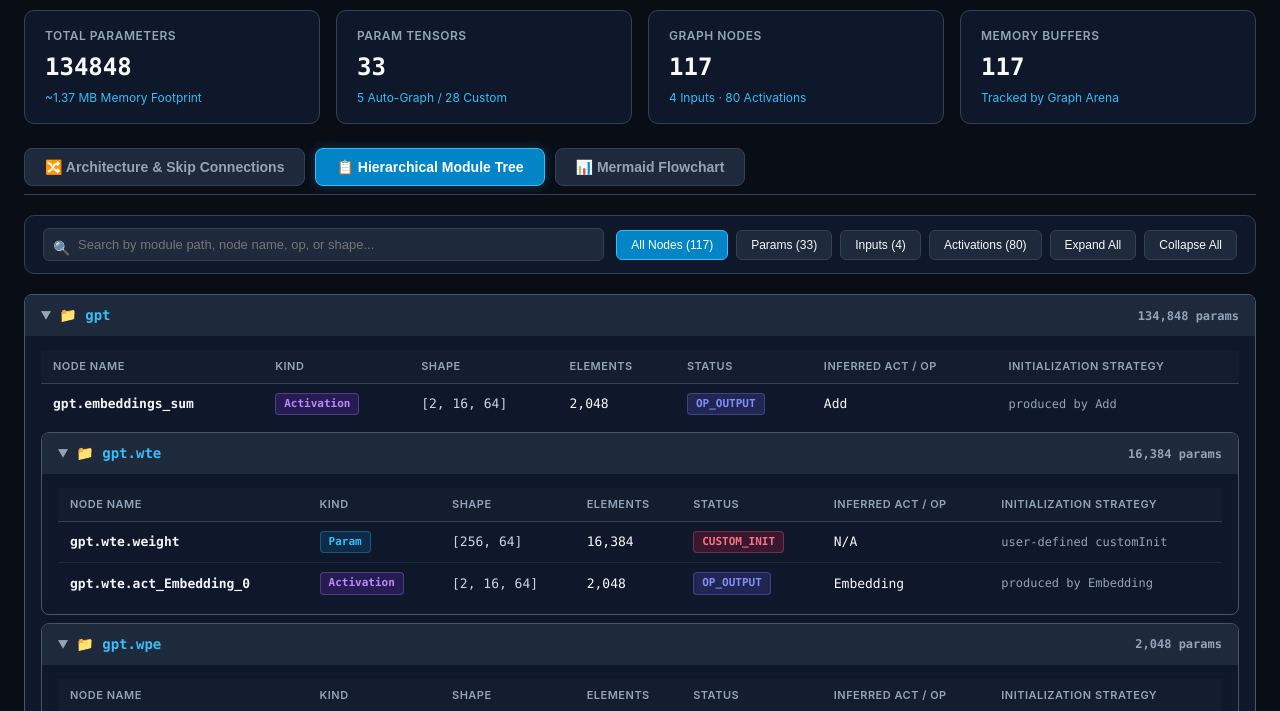
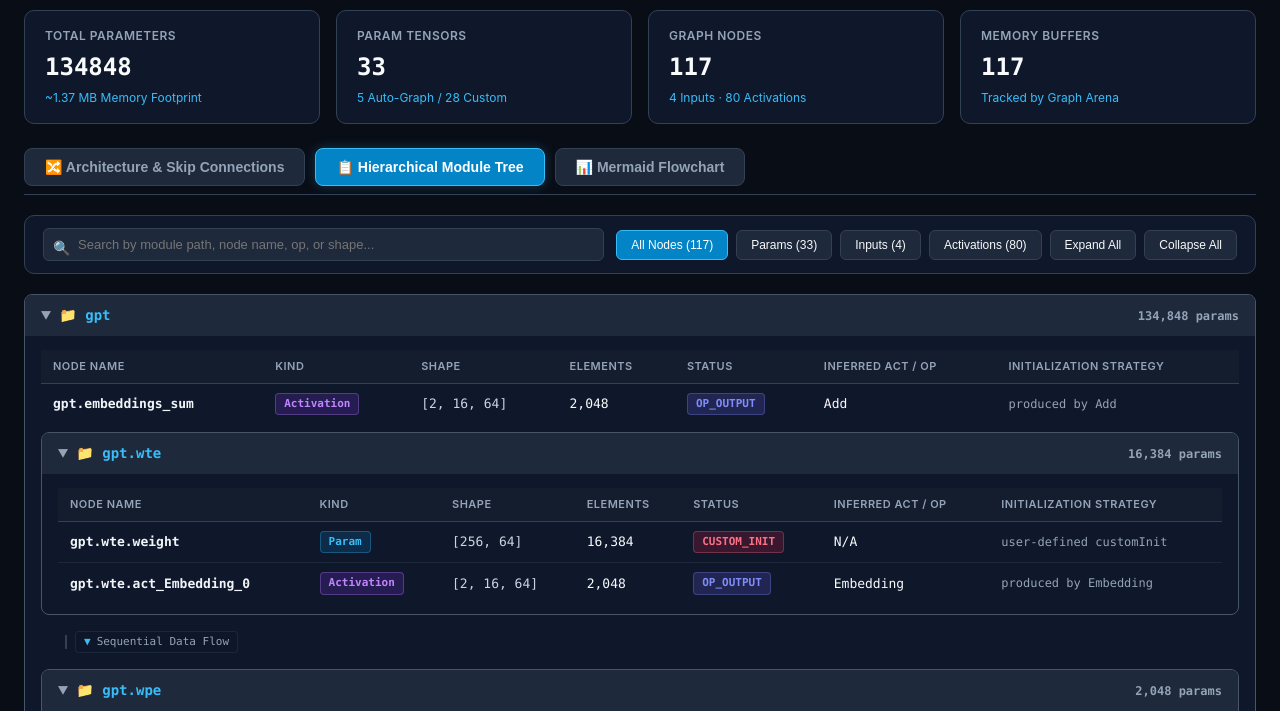
Before and after one commit to chen-gz/znn, a plain HTML site: page examples/gpt_model_report.html in a window 1280 px wide. Both pictures are taken after a click on the button "📋 Hierarchical Module Tree". Shown: the part 89-800 px from the top of the page. Drawn offline with Linux system fonts and the light colour scheme.

Commit message:
feat(nn): add sequential flow connectors and in-tree operational structure to hierarchical module tree

```diff
--- a/examples/gpt_model_report.html
+++ b/examples/gpt_model_report.html
@@ -172,6 +172,38 @@
     .badge-custom { background: rgba(225, 29, 72, 0.2); color: #fb7185; border: 1px solid rgba(251, 113, 133, 0.3); }
     .badge-op { background: rgba(99, 102, 241, 0.2); color: #818cf8; border: 1px solid rgba(129, 140, 248, 0.3); }
     .strategy-col { font-family: var(--font-mono); font-size: 12px; color: #94a3b8; }
+
+    /* Sequential Flow Connectors in Module Tree */
+    .tree-flow-connector {
+      display: flex;
+      align-items: center;
+      gap: 8px;
+      padding: 6px 12px;
+      margin: 2px 0;
+      color: #64748b;
+      font-size: 11px;
+      font-family: var(--font-mono);
+    }
+    .tree-flow-connector .flow-line {
+      width: 2px;
+      height: 14px;
+      background: #334155;
+      margin-left: 12px;
+    }
+    .tree-flow-connector .flow-arrow-text {
+      display: flex;
+      align-items: center;
+      gap: 6px;
+      background: rgba(15, 23, 42, 0.7);
+      padding: 2px 8px;
+      border-radius: 4px;
+      border: 1px solid rgba(51, 65, 85, 0.4);
+      color: #94a3b8;
+    }
+    .tree-flow-connector .flow-arrow-text span.arrow-symbol {
+      color: #38bdf8;
+      font-weight: 700;
+    }
 
     /* In-Tree Residual Parallel Branch Styling */
     .tree-sublayer-block {
@@ -1034,6 +1066,7 @@ function renderBranch(prefix, node) {
       `;
     }
 
+    let prevSublayerOutput = '';
     if (isDecoderLayer) {
       const attnChild = node._children['attn'];
       const ln1Child = node._children['ln_1'];
@@ -1073,6 +1106,9 @@ function renderBranch(prefix, node) {
                 <span class="tree-branch-badge transform">⚙️ Transform Branch F(x)</span>
                 <div style="display: flex; flex-direction: column; gap: 8px; margin-top: 6px;">
                   ${ln1Child ? renderBranch(`${prefix}.ln_1`, ln1Child) : ''}
+                  <div class="tree-flow-connector" style="padding: 2px 8px;">
+                    <span class="flow-arrow-text"><span class="arrow-symbol">▼</span> Normalized Activation to Attention</span>
+                  </div>
                   ${renderBranch(`${prefix}.attn`, attnChild)}
                 </div>
               </div>
@@ -1090,6 +1126,18 @@ function renderBranch(prefix, node) {
                 <span class="flow-card-shape" style="margin-left: 8px;">${attnShape}</span>
               </div>
             </div>
+          </div>
+        `;
+      }
+
+      if (attnChild && mlpChild) {
+        html += `
+          <div class="tree-flow-connector">
+            <div class="flow-line"></div>
+            <span class="flow-arrow-text">
+              <span class="arrow-symbol">▼</span>
+              <span>Output of Sub-Layer 1 feeds into Sub-Layer 2 input</span>
+            </span>
           </div>
         `;
       }
@@ -1124,6 +1172,9 @@ function renderBranch(prefix, node) {
                 <span class="tree-branch-badge transform">⚙️ Transform Branch F(x')</span>
                 <div style="display: flex; flex-direction: column; gap: 8px; margin-top: 6px;">
                   ${ln2Child ? renderBranch(`${prefix}.ln_2`, ln2Child) : ''}
+                  <div class="tree-flow-connector" style="padding: 2px 8px;">
+                    <span class="flow-arrow-text"><span class="arrow-symbol">▼</span> Normalized Activation to MLP</span>
+                  </div>
                   ${renderBranch(`${prefix}.mlp`, mlpChild)}
                 </div>
               </div>
@@ -1146,12 +1197,22 @@ function renderBranch(prefix, node) {
       }
     }
 
+    let renderedChildCount = 0;
     for (const childKey of childKeys) {
       if (isDecoderLayer && (childKey === 'ln_1' || childKey === 'attn' || childKey === 'ln_2' || childKey === 'mlp')) {
         continue;
       }
       const fullChildName = isRoot ? childKey : `${prefix}.${childKey}`;
+      if (renderedChildCount > 0 && !isRoot) {
+        html += `
+          <div class="tree-flow-connector">
+            <div class="flow-line"></div>
+            <span class="flow-arrow-text"><span class="arrow-symbol">▼</span> Sequential Data Flow</span>
+          </div>
+        `;
+      }
       html += renderBranch(fullChildName, node._children[childKey]);
+      renderedChildCount++;
     }
 
     html += `
@@ -1187,9 +1248,20 @@ function renderTree() {
     outputHtml += renderBranch('(Root / Global Scope)', { _children: {}, _nodes: hierarchy._nodes, _paramCount: hierarchy._paramCount, _bytes: hierarchy._bytes });
   }
 
-  for (const modKey of Object.keys(hierarchy._children)) {
+  const childKeys = Object.keys(hierarchy._children);
+  childKeys.forEach((modKey, idx) => {
+    if (idx > 0 || hierarchy._nodes.length > 0) {
+      outputHtml += `
+        <div class="tree-flow-connector" style="justify-content: center; margin: 4px 0 8px 0;">
+          <span class="flow-arrow-text">
+            <span class="arrow-symbol">▼</span>
+            <span>Default Sequential Data Flow: Output feeds as next module Input</span>
+          </span>
+        </div>
+      `;
+    }
     outputHtml += renderBranch(modKey, hierarchy._children[modKey]);
-  }
+  });
 
   container.innerHTML = outputHtml;
 }
```
Also changed, not shown: examples/sample_model_report.html (+74 -2 lines), 1 other file.
